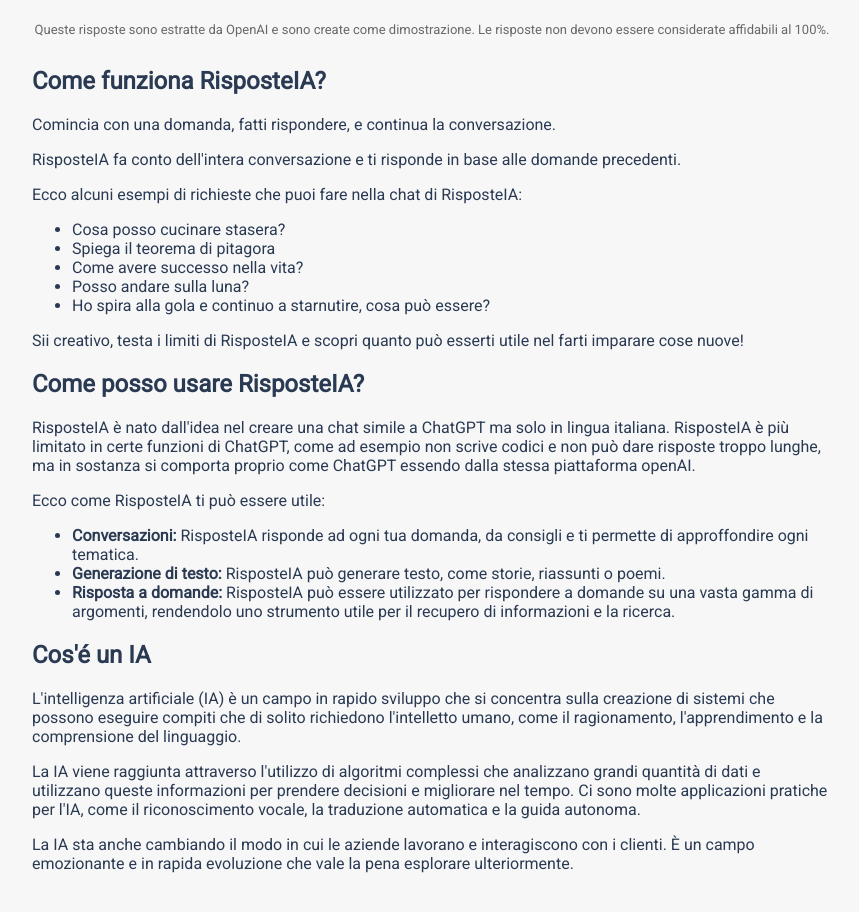
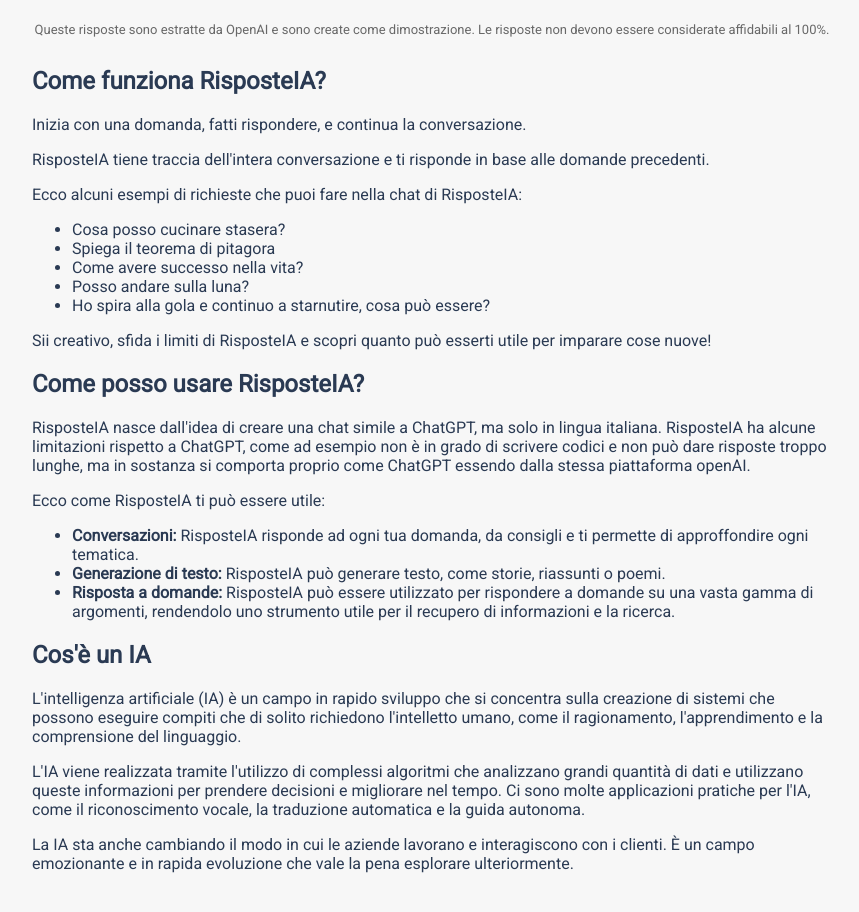
Before and after one commit to stofio/risposteia, a plain HTML site: page index.html in a window 1280 px wide. Shown: the part 648-1560 px from the top of the page, without its empty margins (208-1067 px from the left). Before the commit the page ends 1537 px from the top, so only its background shows below. Drawn offline with Linux system fonts and the light colour scheme.

Commit message:
Update index.html

```diff
--- a/index.html
+++ b/index.html
@@ -41,8 +41,8 @@
 
   <div id="content">
     <h2>Come funziona RisposteIA?</h2>
-    <p>Comincia con una domanda, fatti rispondere, e continua la conversazione. </p>
-    <p>RisposteIA fa conto dell'intera conversazione e ti risponde in base alle domande precedenti.</p>
+    <p>Inizia con una domanda, fatti rispondere, e continua la conversazione.</p>
+    <p>RisposteIA tiene traccia dell'intera conversazione e ti risponde in base alle domande precedenti.</p>
 
     <p>Ecco alcuni esempi di richieste che puoi fare nella chat di RisposteIA:</p>
 
@@ -54,11 +54,11 @@
       <li>Ho spira alla gola e continuo a starnutire, cosa può essere?</li>
     </ul>
 
-    <p>Sii creativo, testa i limiti di RisposteIA e scopri quanto può esserti utile nel farti imparare cose nuove!</p>
+    <p>Sii creativo, sfida i limiti di RisposteIA e scopri quanto può esserti utile per imparare cose nuove!</p>
 
     <h2>Come posso usare RisposteIA?</h2>
-    <p>RisposteIA è nato dall'idea nel creare una chat simile a ChatGPT ma solo in lingua italiana.
-    RisposteIA è più limitato in certe funzioni di ChatGPT, come ad esempio non scrive codici e non può dare risposte troppo lunghe,
+    <p>RisposteIA nasce dall'idea di creare una chat simile a ChatGPT, ma solo in lingua italiana.
+    RisposteIA ha alcune limitazioni rispetto a ChatGPT, come ad esempio non è in grado di scrivere codici e non può dare risposte troppo lunghe,
     ma in sostanza si comporta proprio come ChatGPT essendo dalla stessa piattaforma openAI.</p>
 
     <p>Ecco come RisposteIA ti può essere utile:</p>
@@ -69,9 +69,9 @@
     </ul>
 
 
-    <h2>Cos'é un IA</h2>
+    <h2>Cos'è un IA</h2>
     <p>L'intelligenza artificiale (IA) è un campo in rapido sviluppo che si concentra sulla creazione di sistemi che possono eseguire compiti che di solito richiedono l'intelletto umano, come il ragionamento, l'apprendimento e la comprensione del linguaggio. </p>
-    <p>La IA viene raggiunta attraverso l'utilizzo di algoritmi complessi che analizzano grandi quantità di dati e utilizzano queste informazioni per prendere decisioni e migliorare nel tempo. Ci sono molte applicazioni pratiche per l'IA, come il riconoscimento vocale, la traduzione automatica e la guida autonoma.</p>
+    <p>L'IA viene realizzata tramite l'utilizzo di complessi algoritmi che analizzano grandi quantità di dati e utilizzano queste informazioni per prendere decisioni e migliorare nel tempo. Ci sono molte applicazioni pratiche per l'IA, come il riconoscimento vocale, la traduzione automatica e la guida autonoma.</p>
     <p>La IA sta anche cambiando il modo in cui le aziende lavorano e interagiscono con i clienti. È un campo emozionante e in rapida evoluzione che vale la pena esplorare ulteriormente.</p>
 
   </div>
@@ -93,6 +93,7 @@
   font-family: Roboto;
   background-color: #f7f7f7;
   font-family: Arial, sans-serif;
+  padding-bottom: 50px;
 }
 
 body * {
```
